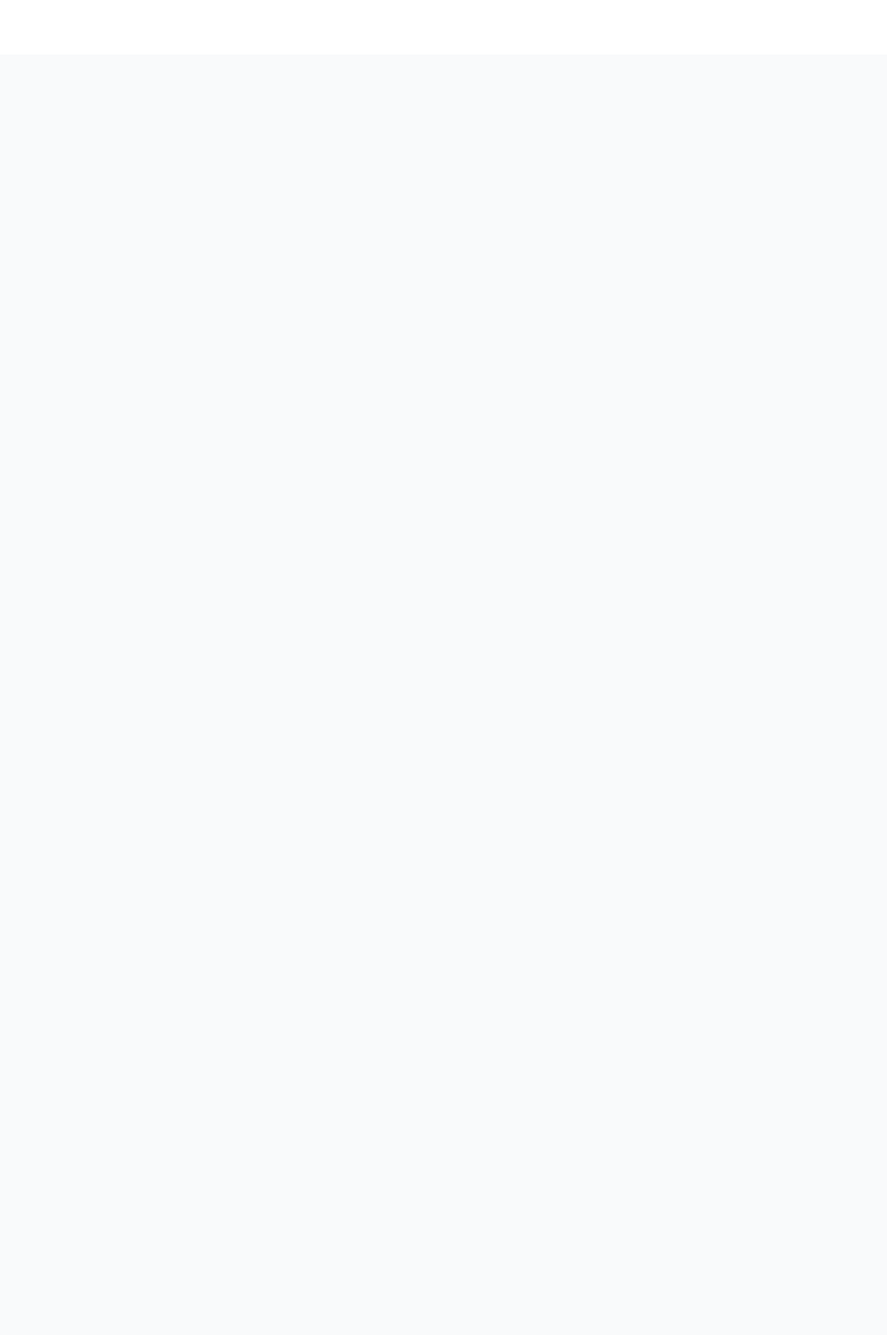
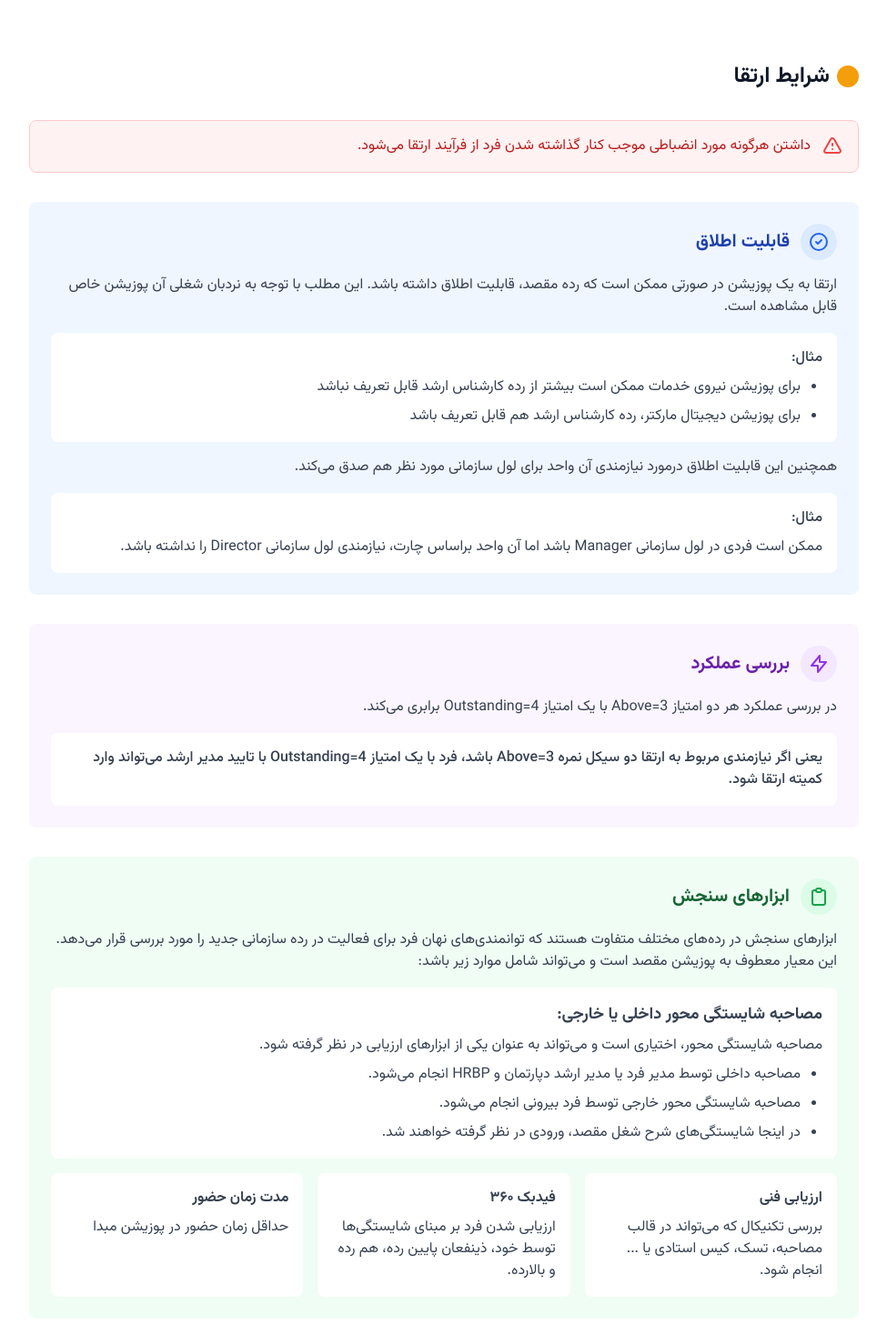
Before and after one commit to espitman/jbm-hr-life, a Nuxt app: page /promotion in a window 1280 px wide. Shown: the part 3342-4810 px from the top of the page at 91% size, without its empty margins (24-999 px from the left). Before the commit the page ends 3402 px from the top, so only its background shows below. Built offline with nearby package versions, Linux system fonts and the light colour scheme.

Commit message:
feat: add conditions component with comprehensive promotion requirements

```diff
--- /dev/null
+++ b/components/promotion/Conditions.vue
@@ -0,0 +1,115 @@
+<template>
+  <div class="w-full bg-white p-8">
+    <!-- Main Title -->
+    <div class="flex items-center justify-start mb-8">
+      <div class="w-6 h-6 rounded-full bg-amber-500 ml-2"></div>
+      <h2 class="text-2xl font-bold">شرایط ارتقا</h2>
+    </div>
+
+    <!-- Main Content -->
+    <div class="space-y-8">
+      <!-- Warning Box -->
+      <div class="bg-red-50 border border-red-200 rounded-lg p-4">
+        <div class="flex items-start">
+          <div class="flex-shrink-0">
+            <svg class="w-6 h-6 text-red-500" fill="none" stroke="currentColor" viewBox="0 0 24 24">
+              <path stroke-linecap="round" stroke-linejoin="round" stroke-width="2" d="M12 9v2m0 4h.01m-6.938 4h13.856c1.54 0 2.502-1.667 1.732-3L13.732 4c-.77-1.333-2.694-1.333-3.464 0L3.34 16c-.77 1.333.192 3 1.732 3z" />
+            </svg>
+          </div>
+          <p class="mr-3 text-red-700">داشتن هرگونه مورد انضباطی موجب کنار گذاشته شدن فرد از فرآیند ارتقا می‌شود.</p>
+        </div>
+      </div>
+
+      <!-- Applicability Section -->
+      <div class="bg-blue-50 rounded-lg p-6">
+        <div class="flex items-center mb-4">
+          <div class="w-10 h-10 rounded-full bg-blue-100 flex items-center justify-center ml-3">
+            <svg class="w-6 h-6 text-blue-600" fill="none" stroke="currentColor" viewBox="0 0 24 24">
+              <path stroke-linecap="round" stroke-linejoin="round" stroke-width="2" d="M9 12l2 2 4-4m6 2a9 9 0 11-18 0 9 9 0 0118 0z" />
+            </svg>
+          </div>
+          <h3 class="text-xl font-bold text-blue-800">قابلیت اطلاق</h3>
+        </div>
+        <div class="space-y-4 text-gray-700">
+          <p>ارتقا به یک پوزیشن در صورتی ممکن است که رده مقصد، قابلیت اطلاق داشته باشد. این مطلب با توجه به نردبان شغلی آن پوزیشن خاص قابل مشاهده است.</p>
+          <div class="bg-white p-4 rounded-lg">
+            <p class="font-medium mb-2">مثال:</p>
+            <ul class="list-disc pr-6 space-y-2">
+              <li>برای پوزیشن نیروی خدمات ممکن است بیشتر از رده کارشناس ارشد قابل تعریف نباشد</li>
+              <li>برای پوزیشن دیجیتال مارکتر، رده کارشناس ارشد هم قابل تعریف باشد</li>
+            </ul>
+          </div>
+          <p>همچنین این قابلیت اطلاق درمورد نیازمندی آن واحد برای لول سازمانی مورد نظر هم صدق می‌کند.</p>
+          <div class="bg-white p-4 rounded-lg">
+            <p class="font-medium mb-2">مثال:</p>
+            <p>ممکن است فردی در لول سازمانی Manager باشد اما آن واحد براساس چارت، نیازمندی لول سازمانی Director را نداشته باشد.</p>
+          </div>
+        </div>
+      </div>
+
+      <!-- Performance Section -->
+      <div class="bg-purple-50 rounded-lg p-6">
+        <div class="flex items-center mb-4">
+          <div class="w-10 h-10 rounded-full bg-purple-100 flex items-center justify-center ml-3">
+            <svg class="w-6 h-6 text-purple-600" fill="none" stroke="currentColor" viewBox="0 0 24 24">
+              <path stroke-linecap="round" stroke-linejoin="round" stroke-width="2" d="M13 10V3L4 14h7v7l9-11h-7z" />
+            </svg>
+          </div>
+          <h3 class="text-xl font-bold text-purple-800">بررسی عملکرد</h3>
+        </div>
+        <div class="space-y-4 text-gray-700">
+          <p>در بررسی عملکرد هر دو امتیاز Above=3 با یک امتیاز Outstanding=4 برابری می‌کند.</p>
+          <div class="bg-white p-4 rounded-lg">
+            <p class="font-medium">یعنی اگر نیازمندی مربوط به ارتقا دو سیکل نمره Above=3 باشد، فرد با یک امتیاز Outstanding=4 با تایید مدیر ارشد می‌تواند وارد کمیته ارتقا شود.</p>
+          </div>
+        </div>
+      </div>
+
+      <!-- Assessment Tools Section -->
+      <div class="bg-green-50 rounded-lg p-6">
+        <div class="flex items-center mb-4">
+          <div class="w-10 h-10 rounded-full bg-green-100 flex items-center justify-center ml-3">
+            <svg class="w-6 h-6 text-green-600" fill="none" stroke="currentColor" viewBox="0 0 24 24">
+              <path stroke-linecap="round" stroke-linejoin="round" stroke-width="2" d="M9 5H7a2 2 0 00-2 2v12a2 2 0 002 2h10a2 2 0 002-2V7a2 2 0 00-2-2h-2M9 5a2 2 0 002 2h2a2 2 0 002-2M9 5a2 2 0 012-2h2a2 2 0 012 2" />
+            </svg>
+          </div>
+          <h3 class="text-xl font-bold text-green-800">ابزارهای سنجش</h3>
+        </div>
+        <div class="space-y-4 text-gray-700">
+          <p>ابزارهای سنجش در رده‌های مختلف متفاوت هستند که توانمندی‌های نهان فرد برای فعالیت در رده سازمانی جدید را مورد بررسی قرار می‌دهد. این معیار معطوف به پوزیشن مقصد است و می‌تواند شامل موارد زیر باشد:</p>
+
+          <!-- Competency Interview -->
+          <div class="bg-white p-4 rounded-lg">
+            <h4 class="font-bold text-lg mb-2">مصاحبه شایستگی محور داخلی یا خارجی:</h4>
+            <p class="mb-2">مصاحبه شایستگی محور، اختیاری است و می‌تواند به عنوان یکی از ابزارهای ارزیابی در نظر گرفته شود.</p>
+            <ul class="list-disc pr-6 space-y-2">
+              <li>مصاحبه داخلی توسط مدیر فرد یا مدیر ارشد دپارتمان و HRBP انجام می‌شود.</li>
+              <li>مصاحبه شایستگی محور خارجی توسط فرد بیرونی انجام می‌شود.</li>
+              <li>در اینجا شایستگی‌های شرح شغل مقصد، ورودی در نظر گرفته خواهند شد.</li>
+            </ul>
+          </div>
+
+          <!-- Assessment Methods -->
+          <div class="grid grid-cols-1 md:grid-cols-3 gap-4">
+            <div class="bg-white p-4 rounded-lg">
+              <h4 class="font-bold mb-2">ارزیابی فنی</h4>
+              <p>بررسی تکنیکال که می‌تواند در قالب مصاحبه، تسک، کیس استادی یا ... انجام شود.</p>
+            </div>
+            <div class="bg-white p-4 rounded-lg">
+              <h4 class="font-bold mb-2">فیدبک ۳۶۰</h4>
+              <p>ارزیابی شدن فرد بر مبناى شایستگی‌ها توسط خود، ذینفعان پایین رده، هم رده و بالارده.</p>
+            </div>
+            <div class="bg-white p-4 rounded-lg">
+              <h4 class="font-bold mb-2">مدت زمان حضور</h4>
+              <p>حداقل زمان حضور در پوزیشن مبدا</p>
+            </div>
+          </div>
+        </div>
+      </div>
+    </div>
+  </div>
+</template>
+
+<script setup>
+// No logic needed
+</script>
--- a/pages/promotion.vue
+++ b/pages/promotion.vue
@@ -12,6 +12,7 @@
     <Definition3 />
     <Time />
     <Responsibilities />
+    <Conditions />
   </div>
 </template>
 
@@ -25,6 +26,7 @@ import Definition2 from '~/components/promotion/Definition2.vue'
 import Definition3 from '~/components/promotion/Definition3.vue'
 import Time from '~/components/promotion/Time.vue'
 import Responsibilities from '~/components/promotion/Responsibilities.vue'
+import Conditions from '~/components/promotion/Conditions.vue'
 
 definePageMeta({
   layout: 'default'
```
